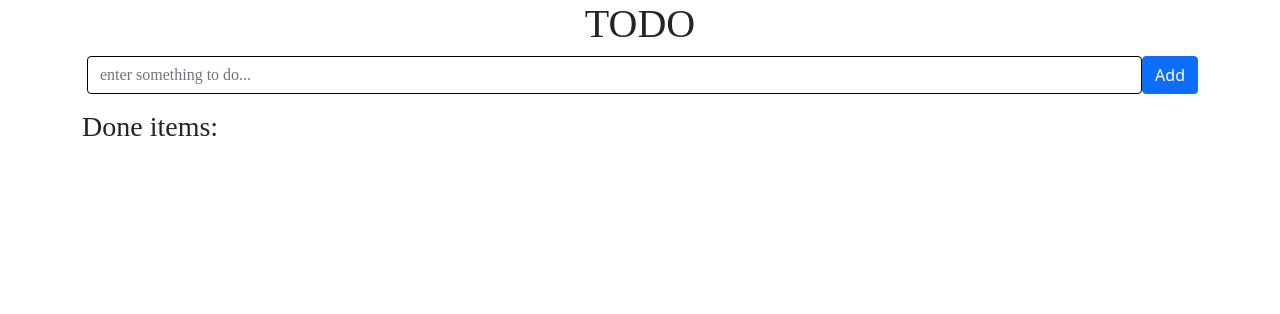
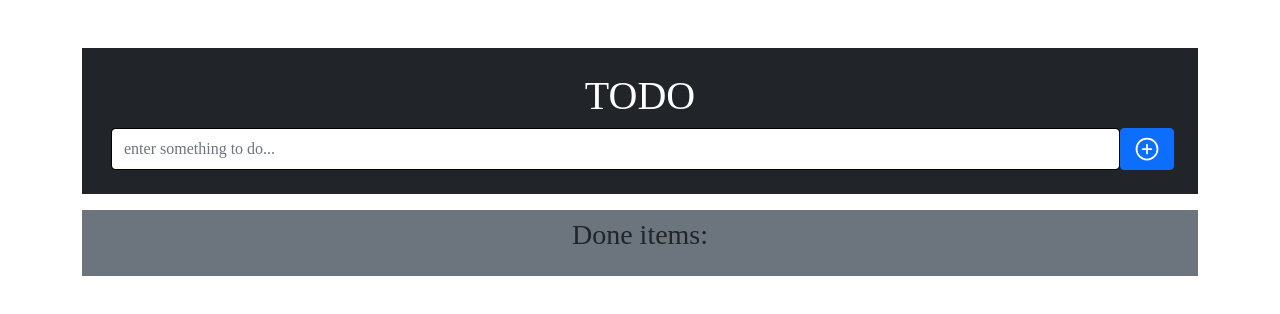
Before and after one commit to nargesabolhasan/Narges-hajabolhasan-hw15-maktab66, a React (Create React App) app in the folder 1/my-app1/: page / in a window 1280 px wide. Shown: the top 314 px of the page. Built offline with nearby package versions, Linux system fonts and the light colour scheme; a web font is replaced by a local one.

Commit message:
icone added

```diff
--- a/1/my-app1/package.json
+++ b/1/my-app1/package.json
@@ -11,6 +11,7 @@
     "react": "^17.0.2",
     "react-bootstrap": "^2.2.0",
     "react-dom": "^17.0.2",
+    "react-icons": "^4.3.1",
     "react-scripts": "5.0.0",
     "sass": "^1.49.9",
     "web-vitals": "^2.1.4"
--- a/1/my-app1/src/components/Todo.js
+++ b/1/my-app1/src/components/Todo.js
@@ -3,6 +3,7 @@ import Todoform from './Todoform'
 import Todolist from './Todolist'
 import { Container, Row, Col, Button } from 'react-bootstrap';
 import 'bootstrap/dist/css/bootstrap.min.css';
+import { IoArrowUndoCircleOutline } from "react-icons/io5";
 import style from './style.module.scss';
 export default class Todo extends Component {
 
@@ -65,7 +66,7 @@ export default class Todo extends Component {
   //-----------
   render() {
     return (
-      <Container  >
+      <Container >
         <Row>
           <Col>
             <Todoform
@@ -77,22 +78,22 @@ export default class Todo extends Component {
               doneTodo={this.doneTodo}
               setUpdate={this.setUpdate}
             />
-            <div ClassName="bg-secondary">
-              <h3>Done items:</h3>
+            <div className='bg-secondary p-2'>
+              <h3 className='text-center'>Done items:</h3>
               <ul >
                 {this.state.done.map((item, i) => {
                   return (
                     <li key={i}
-
                       className={style.doneHolder}
                     >
-                      <span>
+                      <span className="mx-auto fs-3 ">
                         {item.ban.text}
                       </span>
                       <Button
                         className="bg-success border-success"
                         onClick={() => this.undoItem(item)}
-                      > Undo
+                      >
+                      <IoArrowUndoCircleOutline className="fs-4 mx-auto"/>
                       </Button>
                     </li>
                   )
--- a/1/my-app1/src/components/Todoform.js
+++ b/1/my-app1/src/components/Todoform.js
@@ -1,7 +1,9 @@
 import React, { Component } from 'react'
 import { Form, Button } from 'react-bootstrap';
 import 'bootstrap/dist/css/bootstrap.min.css';
+import { IoAddCircleOutline } from "react-icons/io5";
 import style from './style.module.scss';
+
 export default class Todoform extends Component {
     constructor(props) {
         super(props);
@@ -39,8 +41,8 @@ export default class Todoform extends Component {
     render() {
         const { inputValue } = this.state
         return (
-            <div className="mb-3">
-                <h1 className="text-center">TODO</h1>
+            <div className="mb-3 mt-5  bg-dark p-4">
+                <h1 className="text-center text-white">TODO</h1>
                 <Form onSubmit={this.formSubmit}>
                     <Form.Group className="d-flex flex-row justify-content-center">
                         <Form.Control
@@ -53,7 +55,7 @@ export default class Todoform extends Component {
                         />
                         <Button
                             type="submit"
-                        >Add</Button>
+                        ><IoAddCircleOutline className="fs-3 mx-auto"/></Button>
                     </Form.Group>
 
                 </Form>
--- a/1/my-app1/src/components/Todolist.js
+++ b/1/my-app1/src/components/Todolist.js
@@ -1,6 +1,7 @@
 import React, { Component } from 'react';
-import { Form, Button } from 'react-bootstrap';
+import { Form, Button,Container } from 'react-bootstrap';
 import 'bootstrap/dist/css/bootstrap.min.css';
+import { IoPencil,IoCheckmarkCircleOutline,IoTrashBin } from "react-icons/io5";
 import style from './style.module.scss';
 
 class Todolist extends Component {
@@ -32,13 +33,14 @@ class Todolist extends Component {
             <Form>
                 {this.props.data.map((item, i) => {
                     return (
-                        <div ClassName={style.back}>
+                        <Container >
                             <li
-                                className="d-flex justify-content-between mb-4"
+                                className="d-flex justify-content-between bg-dark mb-4 p-2 "
                                 key={i}>
+
                                 <Button
                                 className="bg-warning border-warning text-dark"
-                                    onClick={this.handleEditing}>edit</Button>
+                                onClick={this.handleEditing}><IoPencil className="fs-3 mx-auto"/></Button>
                             <Form.Control
                                 className={style.inputstyle}
                                 disabled={true}
@@ -55,17 +57,21 @@ class Todolist extends Component {
                             <Button
                                 className="bg-danger border-danger text-white mx-2"
                                 onClick={() => this.removeItem(item)}
-                                >Remove</Button>
+                            ><IoTrashBin className="fs-3 mx-auto"/></Button>
                             <Button
-                                    className="bg-success border-success text-white"
+
+                                className="bg-success border-success text-white fa-3"
                                 onClick={() => this.doneItem(item)}
-                                >Done</Button>
+                            >
+                                <IoCheckmarkCircleOutline className="fs-3 mx-auto"/>
+                                </Button>
                         </li>
-                        </div>
+                        </Container>
         );
-                })}
+    })
+}
 
-            </Form>
+            </Form >
         );
     }
 }
--- a/1/my-app1/src/components/style.module.scss
+++ b/1/my-app1/src/components/style.module.scss
@@ -5,6 +5,9 @@ ul{
     background-color:rgb(130, 219, 130);
     border-radius: 30px;
     margin-top: 10px;
+    display: flex;
+    flex-direction: row;
+    justify-content: space-between;
 }
 input[type=text]:disabled {
     margin:0 5px;
```
Also changed, not shown: 1 other file (tests, documents, lock files or other folders). Lines whose indentation alone changed are shown as unchanged.
